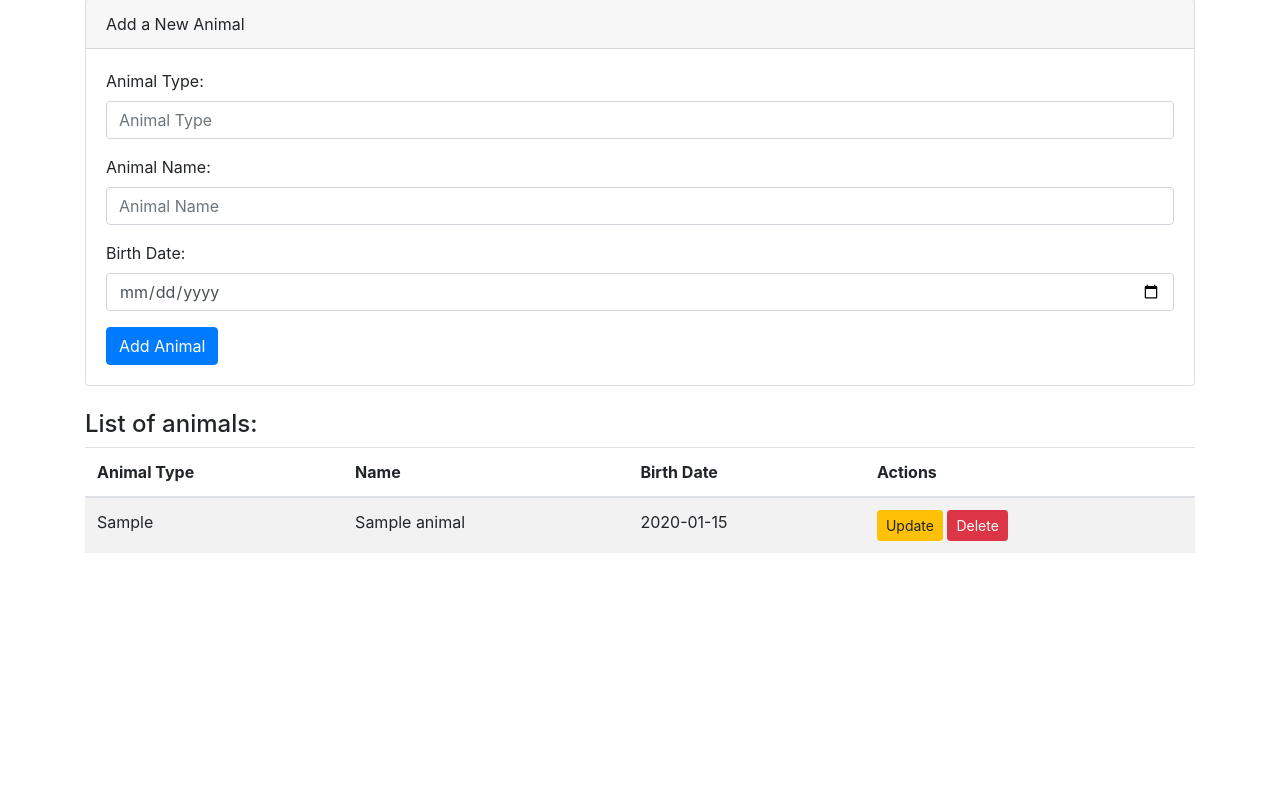
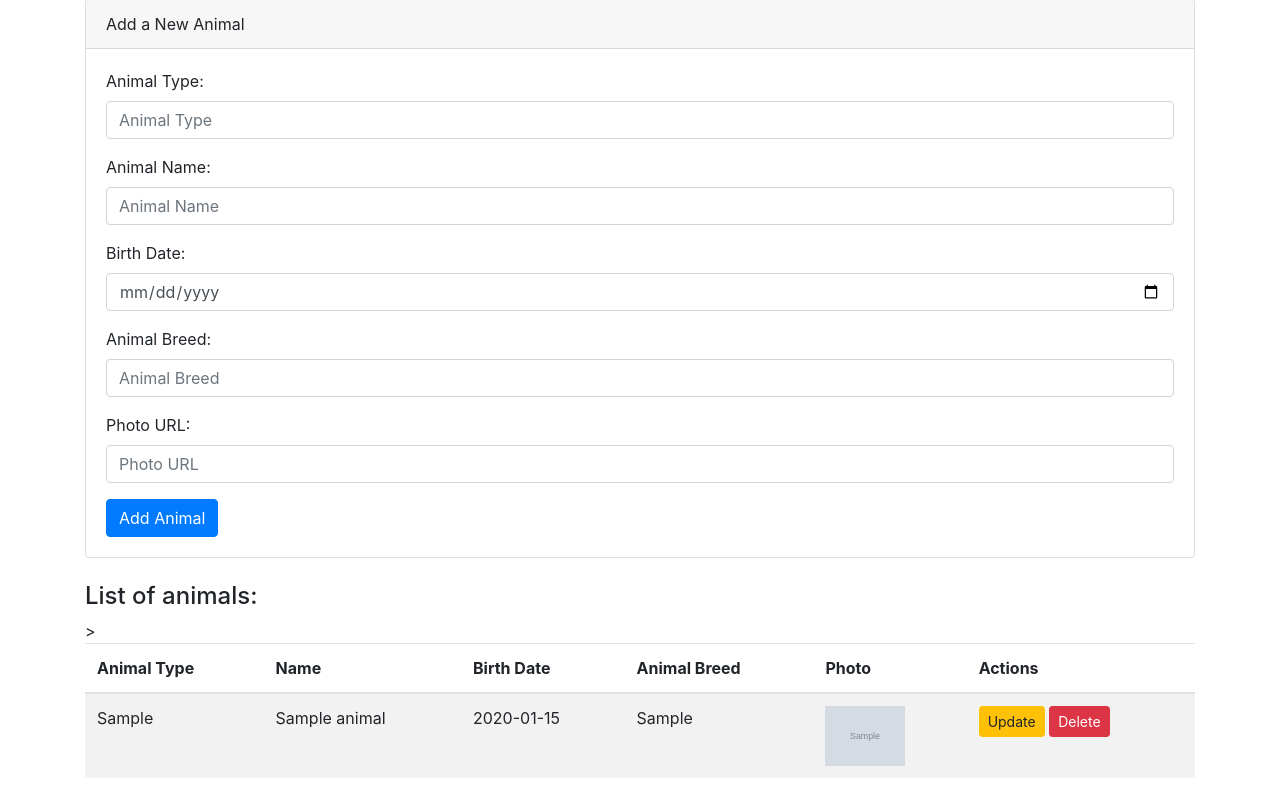
Before and after one commit to marcustas/course_flask, a Flask app: page / in a window 1280 px wide. Shown: the part 87-881 px from the top of the page. Before the commit the page ends 640 px from the top, so only its background shows below. Run offline with Flask 3, Linux system fonts and the light colour scheme; tables that the repository leaves empty hold one stand-in row (values such as "Sample post"); grey boxes marked "Sample" are stand-in pictures; some libraries are stand-ins or nearby versions.

Commit message:
Added new fields and /health endpoint

```diff
--- a/app.py
+++ b/app.py
@@ -22,6 +22,11 @@ def index() -> Response:
     animals = Animal.query.all()
     return jsonify({"animals": [AnimalResponse.model_validate(animal).model_dump(mode='json') for animal in animals]})
 
+@app.route('/health', methods=['POST'])
+def index() -> tuple[Response, int]:
+    animals = Animal.query.all()
+    return jsonify({"message": 'Status 200'}), 200
+
 
 @app.route('/animal', methods=['POST'])
 def add_animal() -> tuple[Response, int]:
@@ -29,7 +34,9 @@ def add_animal() -> tuple[Response, int]:
     new_animal = Animal(
         animal_type=data.animal_type,
         name=data.name,
-        birth_date=data.birth_date
+        birth_date=data.birth_date,
+        animal_breed=data.animal_breed,
+        photo=data.photo
     )
     db.session.add(new_animal)
     db.session.commit()
@@ -51,6 +58,8 @@ def update_animal(pk: int) -> Union[Response, tuple[Response, int]]:
     animal.animal_type = data.animal_type
     animal.name = data.name
     animal.birth_date = data.birth_date
+    animal_breed = data.animal_breed
+    photo = data.photo
     db.session.commit()
     return jsonify(
         {
--- a/models/pydantic/models.py
+++ b/models/pydantic/models.py
@@ -6,6 +6,8 @@ class AnimalCreate(BaseModel):
     animal_type: str
     name: str
     birth_date: date
+    animal_breed: str
+    photo: str
 
 
 class AnimalResponse(BaseModel):
@@ -15,3 +17,5 @@ class AnimalResponse(BaseModel):
     animal_type: str
     name: str
     birth_date: date
+    animal_breed: str
+    photo: str
--- a/models/sqlalchemy/models.py
+++ b/models/sqlalchemy/models.py
@@ -9,3 +9,5 @@ class Animal(db.Model):
     animal_type = db.Column(db.String, nullable=False)
     name = db.Column(db.String, nullable=False)
     birth_date = db.Column(db.Date, nullable=False)
+    animal_breed = db.Column(db.String, nullable=False)
+    photo = db.Column(db.String, nullable=False)
--- a/templates/home.html
+++ b/templates/home.html
@@ -33,6 +33,14 @@
                     <label for="birth_date">Birth Date:</label>
                     <input type="date" class="form-control" id="birth_date" required>
                 </div>
+                <div class="form-group">
+                    <label for="animal_breed">Animal Breed:</label>
+                    <input type="text" class="form-control" id="animal_breed" placeholder="Animal Breed" required>
+                </div>
+                <div class="form-group">
+                    <label for="animal_breed">Photo URL:</label>
+                    <input type="text" class="form-control" id="photo" placeholder="Photo URL" required>
+                </div>
                 <button type="submit" class="btn btn-primary">Add Animal</button>
             </form>
         </div>
@@ -46,6 +54,8 @@
                 <th>Animal Type</th>
                 <th>Name</th>
                 <th>Birth Date</th>
+                <th>Animal Breed</th>
+                <th>Photo</th>>
                 <th>Actions</th>
             </tr>
         </thead>
@@ -80,6 +90,14 @@
                 <label for="editAnimalBirthDate">Birth Date:</label>
                 <input type="date" class="form-control" id="editAnimalBirthDate" required>
             </div>
+            <div class="form-group">
+                <label for="editAnimalBreed">Animal Breed:</label>
+                <input type="text" class="form-control" id="editAnimalBreed" required>
+            </div>
+            <div class="form-group">
+                <label for="editPhoto">Photo URL::</label>
+                <input type="text" class="form-control" id="editPhoto" required>
+            </div>
         </form>
       </div>
       <div class="modal-footer">
@@ -100,6 +118,8 @@
             $('#editAnimalType').val(data.animal.animal_type);
             $('#editAnimalName').val(data.animal.name);
             $('#editAnimalBirthDate').val(data.animal.birth_date);
+            $('#editAnimalBreed').val(data.animal.animal_breed);
+            $('#editPhoto').val(data.animal.photo);
             $('#editAnimalModal').modal('show');
         });
     }
@@ -108,7 +128,9 @@
         const updatedAnimal = {
             animal_type: $('#editAnimalType').val(),
             name: $('#editAnimalName').val(),
-            birth_date: $('#editAnimalBirthDate').val()
+            birth_date: $('#editAnimalBirthDate').val(),
+            animal_breed: $('#editAnimalBreed').val(),
+            photo: $('#editPhoto').val()
         };
 
         const animalId = $('#editAnimalId').val();
@@ -137,6 +159,8 @@
                         <td>${animal.animal_type}</td>
                         <td>${animal.name}</td>
                         <td>${animal.birth_date}</td>
+                        <td>${animal.animal_breed}</td>
+                        <td><img src = '${animal.photo}', width="80", height="60"></td>
                         <td>
                             <button class="btn btn-warning btn-sm" onclick="updateAnimal(${animal.id})">Update</button>
                             <button class="btn btn-danger btn-sm" onclick="deleteAnimal(${animal.id})">Delete</button>
@@ -153,7 +177,9 @@
         const newAnimal = {
             animal_type: $('#animal_type').val(),
             name: $('#name').val(),
-            birth_date: $('#birth_date').val()
+            birth_date: $('#birth_date').val(),
+            animal_breed: $('#animal_breed').val(),
+            photo: $('#photo').val()
         };
         $.ajax({
             url: '/animal',
```
